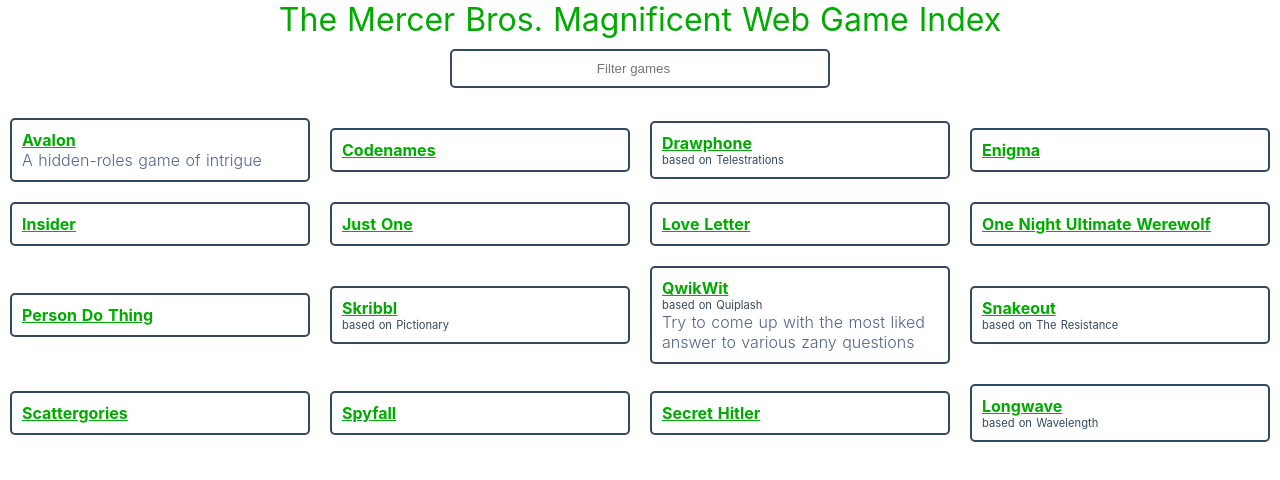
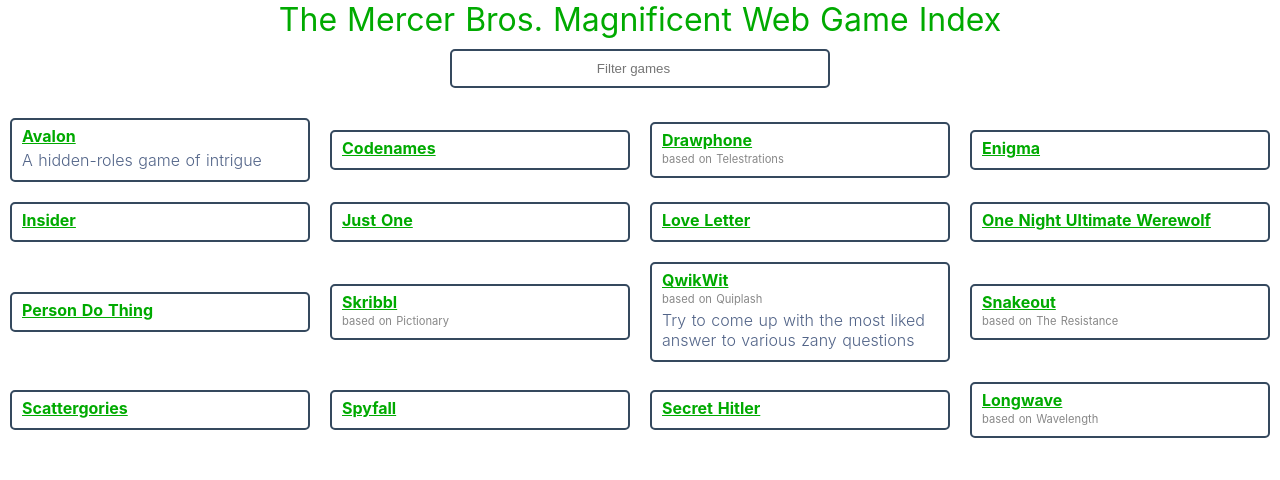
Before and after one commit to tylermercer/web-game-index, a Nuxt app: page / in a window 1280 px wide. Shown: the top 480 px of the page. Built offline with nearby package versions, Linux system fonts and the light colour scheme.

Commit message:
Adjust spacing

```diff
--- a/pages/index.vue
+++ b/pages/index.vue
@@ -157,18 +157,20 @@
 .game .title {
   display: block;
   font-weight: bold;
+  margin-top: -4px;
 }
 .game .subtitle {
   display: block;
   font-size: 0.7rem;
-  margin-top: 0;
+  margin-top: 2px;
+  color: #888;
 }
 
 .game .description {
-  margin-top: 10px;
+  display: block;
+  margin-top: 4px;
   font-weight: 300;
   color: var(--text-subtitle);
-  padding-bottom: 15px;
 }
 
 .no-results {
```
